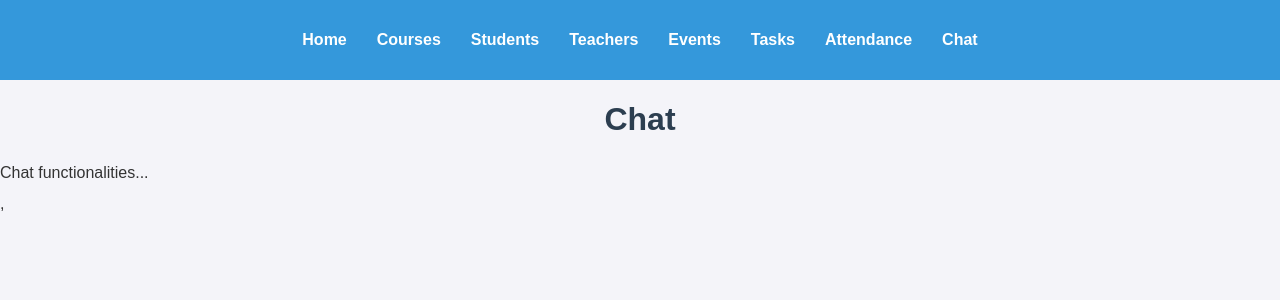
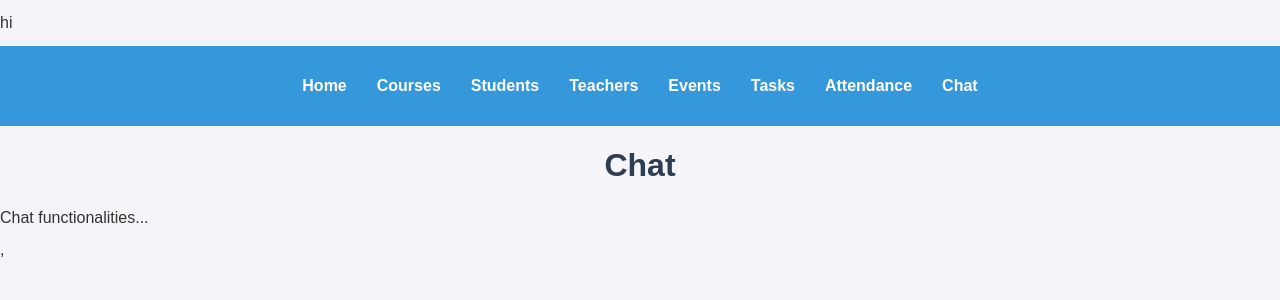
Before and after one commit to AutoDidact613/Maalot360, a React (Create React App) app: page /chat in a window 1280 px wide. Shown: the top 300 px of the page. Built offline with nearby package versions, Linux system fonts and the light colour scheme.

Commit message:
new build

```diff
--- a/src/App.js
+++ b/src/App.js
@@ -13,6 +13,8 @@ import Navigation from './components/Navigation';
 
 function App() {
   return (
+    <>
+    <p>hi</p>
     <Router>
       <Navigation />
       <Routes>
@@ -26,6 +28,7 @@ function App() {
         <Route path="/chat" element={<Chat />} />
       </Routes>
     </Router>
+    </>
   );
 }
 
```
